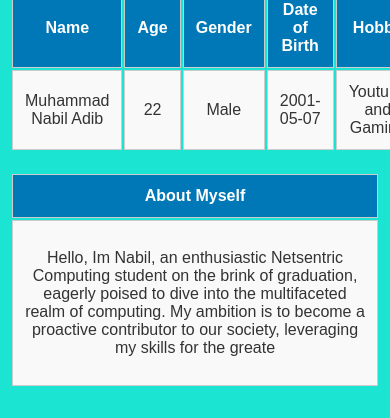
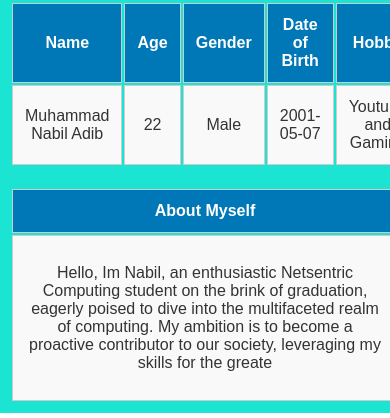
Before and after one commit to NebNeb-97/nabil-itt632-lab1, a PHP site: page / in a window 390 px wide; the page is wider, and only the part inside the window is pictured. Shown: the part 471-889 px from the top of that part. Run offline with PHP 8.4, Linux system fonts and the light colour scheme; data comes from the database, SQL or seed files in the repository.

Commit message:
soem changes

```diff
--- a/index.php
+++ b/index.php
@@ -72,7 +72,7 @@
      /* Media Query for Tablets and Smaller Screens */
      @media (max-width: 768px) {
         table {
-            width: 90%;
+            width: 100%;
         }
     }
 
@@ -80,6 +80,7 @@
     @media (max-width: 576px) {
         body{
             text-align: center;
+            width: 100%;
         }
         h1 {
             font-size: 20px;
@@ -87,10 +88,10 @@
         table {
             display: block;
             width: 100%;
-            margin: 20px auto;
+            margin: 20px auto auto;
         }
         .image-table {
-            margin: auto;
+            margin: 20px auto;
         }
     }
 </style>
```
